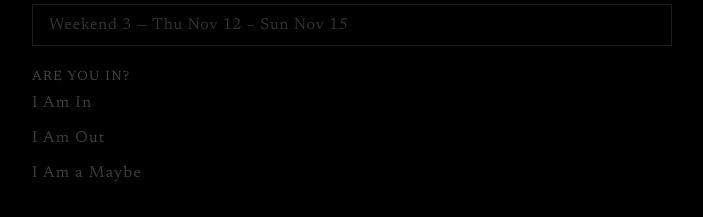
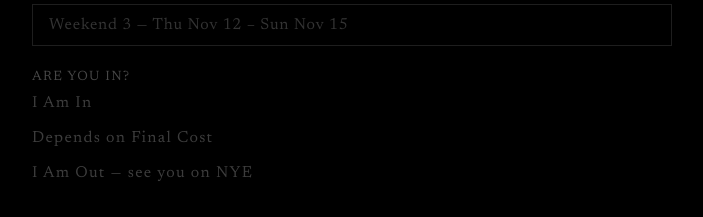
Before and after one commit to ava-firstaccess/wedding-website, a Next.js app: page /bach in a window 1280 px wide. Shown: the part 866-1083 px from the top of the page, without its empty margins (288-991 px from the left). Built offline with nearby package versions, Linux system fonts and the light colour scheme.

Commit message:
Update RSVP options: I Am In, Depends on Final Cost, I Am Out - see you on NYE

```diff
--- a/app/bach/page.js
+++ b/app/bach/page.js
@@ -138,19 +138,21 @@ export default function Bach() {
 
             <fieldset className={styles.fieldset}>
               <legend>Are you in?</legend>
-              {['in', 'out', 'maybe'].map((val) => (
-                <label key={val} className={styles.radio}>
+              {[
+                { value: 'in', label: 'I Am In' },
+                { value: 'maybe', label: 'Depends on Final Cost' },
+                { value: 'out', label: 'I Am Out — see you on NYE' },
+              ].map((opt) => (
+                <label key={opt.value} className={styles.radio}>
                   <input
                     type="radio"
                     name="rsvp"
-                    value={val}
+                    value={opt.value}
                     required
-                    checked={rsvp === val}
-                    onChange={() => setRsvp(val)}
+                    checked={rsvp === opt.value}
+                    onChange={() => setRsvp(opt.value)}
                   />
-                  <span>
-                    {val === 'in' ? 'I Am In' : val === 'out' ? 'I Am Out' : 'I Am a Maybe'}
-                  </span>
+                  <span>{opt.label}</span>
                 </label>
               ))}
             </fieldset>
```
